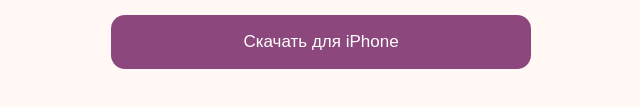
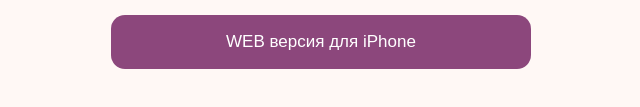
Before and after one commit to Crocodilent/barhat-download, a plain HTML site: page index.html in a window 1280 px wide. Shown: the part 523-630 px from the top of the page, 319-959 px from the left. Drawn offline with Linux system fonts and the light colour scheme.

Commit message:
Update index.html

```diff
--- a/index.html
+++ b/index.html
@@ -68,7 +68,7 @@
     </a>
 
     <a href="https://crocodilent.github.io/barhat-web/?utm_source=chatgpt.com">
-      Скачать для iPhone
+      WEB версия для iPhone
      </a>
   </main>
 </body>
```
